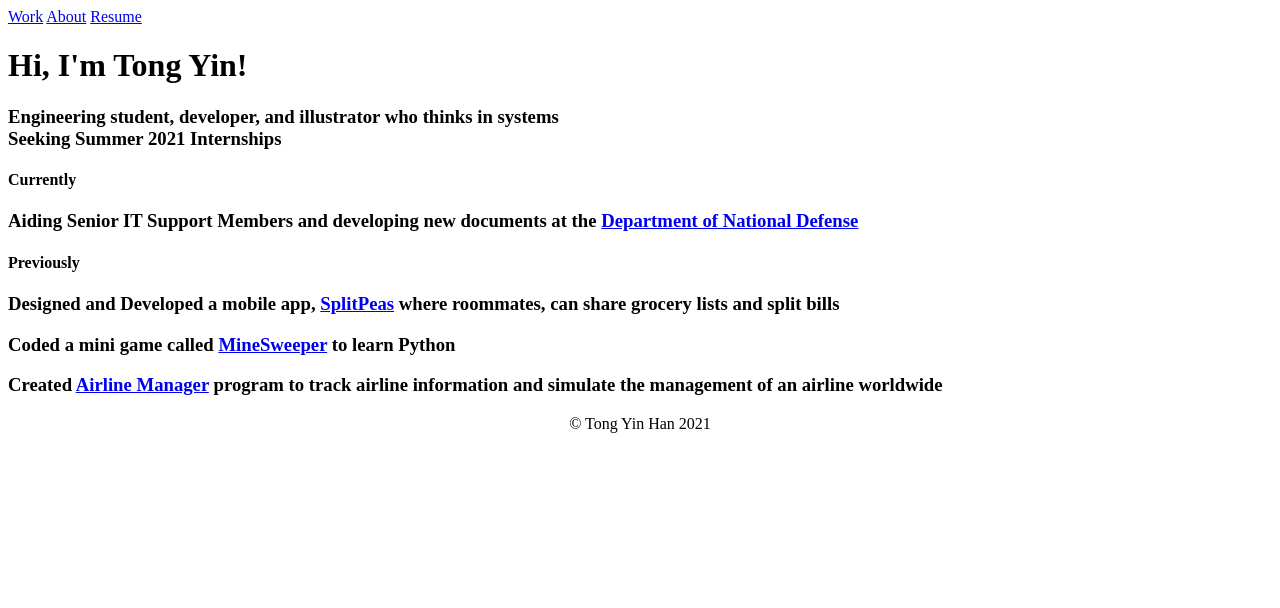
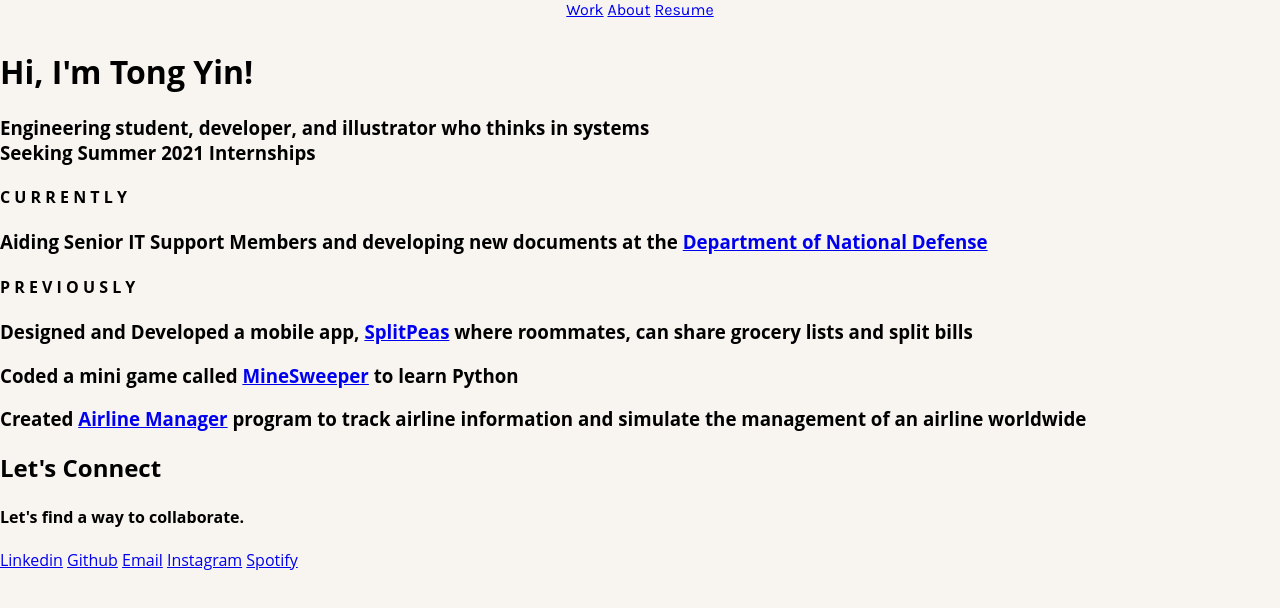
Before and after one commit to TongYinn/tongyinhan.github.io, a plain HTML site: page index.html in a window 1280 px wide. Drawn offline with Linux system fonts and the light colour scheme; a web font is replaced by a local one.

Commit message:
Add files via upload

```diff
--- a/index.html
+++ b/index.html
@@ -9,13 +9,19 @@
 
         <!--Bootstrap CSS-->
 
+
         <!--Import CSS into HTML-->
-        <link rel="stylesheet" href="style.css">
+        <link rel="stylesheet" href="styles.css">
         <title>Tong Yin Han</title>
 
         <!--Favicon-->
 
+
         <!--Import fonts-->
+        <link href="https://fonts.googleapis.com/css?family=Karla:400,700&amp;display=swap" rel="stylesheet">
+        <link href="https://fonts.googleapis.com/css2?family=Yeseva+One&display=swap" rel="stylesheet">
+        <link href="https://fonts.googleapis.com/css2?family=Rozha+One&display=swap" rel="stylesheet">
+        <link href="https://fonts.googleapis.com/css2?family=Montserrat&family=Yeseva+One&display=swap" rel="stylesheet">
 
     </head>
 
@@ -37,14 +43,14 @@
         </div>
 
         <!--My Projects Section-->
-        <div class="Projects">
-            <h4>Currently</h4>
+        <div class="projects">
+            <h4>C U R R E N T L Y</h4>
             <h3>
                 Aiding Senior IT Support Members and developing new documents at the
                 <a class="Company" href="https://www.canada.ca/en/department-national-defence.html">Department of National Defense</a>
             </h3>
 
-            <h4>Previously</h4>
+            <h4>P R E V I O U S L Y</h4>
             <h3>
                 Designed and Developed a mobile app,
                 <a class="Company" href="https://docs.google.com/presentation/d/1FLZ6_oT7_5XPiQcvsJmupJVSP37L1eKMmwEHetty-Dg/edit?usp=sharing">SplitPeas</a>
@@ -63,9 +69,15 @@
         </div>
 
         <!--Bottom Section-->
-        <footer>
-            <center>&copy; Tong Yin Han 2021</center>
-        </footer>
+        <footer class="js-fade-slide-entry">
+            <h2>Let's Connect</h2>
+            <h4 style="padding-top: 0;">Let's find a way to collaborate.</h4>
+            <a href="https://www.linkedin.com/in/tongyinhan/" target="new" title="Linkedin">Linkedin</a>
+            <a href="https://github.com/TongYinn" target="new" title="Github">Github</a>
+            <a href="https://www.linkedin.com/in/tongyinhan/" target="new" title="Email">Email</a>
+            <a href="https://www.instagram.com/tongyin.han/" target="new" title="Instagram">Instagram</a>
+            <a href="https://open.spotify.com/user/6hboyigtvyqbbemqf1at8l6rg?si=XJ7pHLlxT7WFi7L3ETtk7Q" target="new" title="Spotify">Spotify</a>
+          </footer>
 
     </body>
 </html>
```
Also changed, not shown: about.html (+14 -7 lines).
